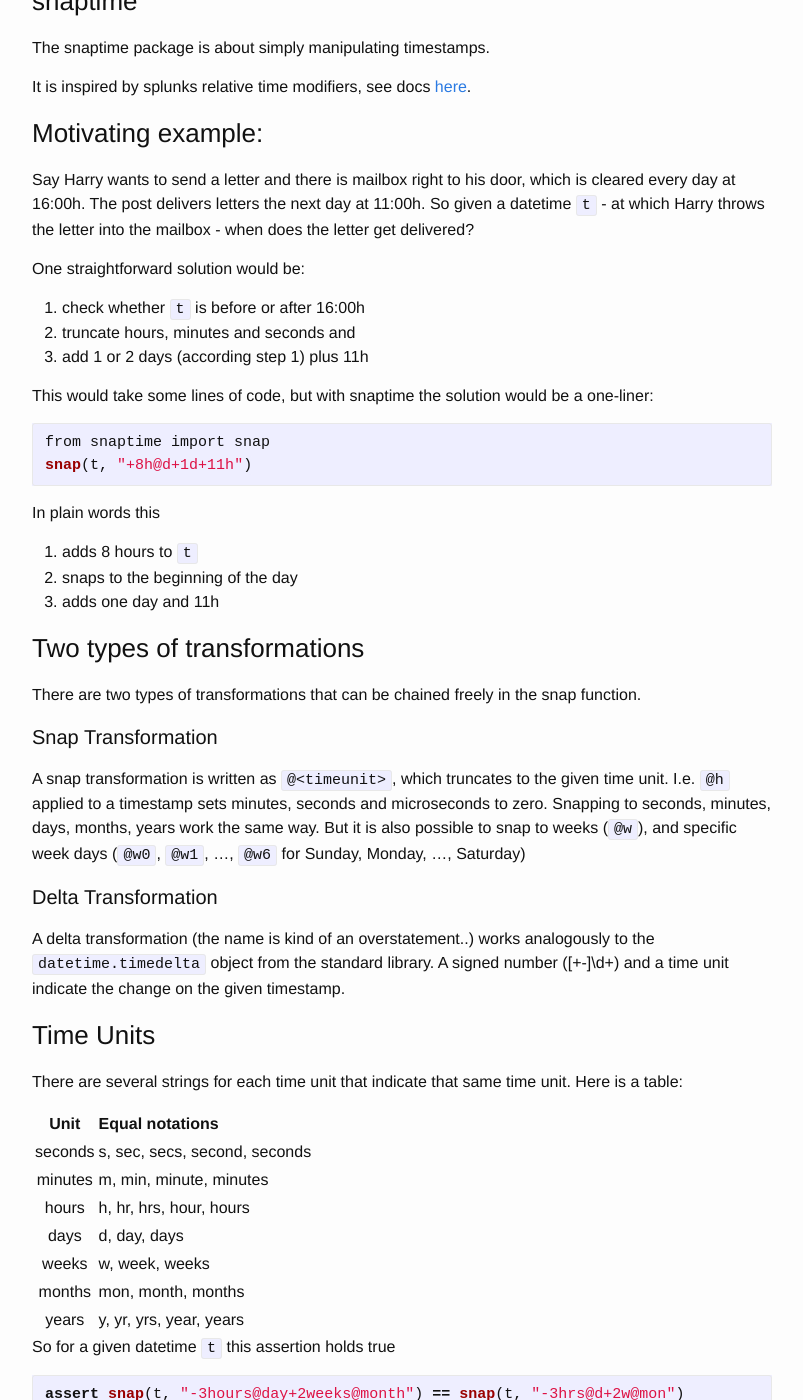
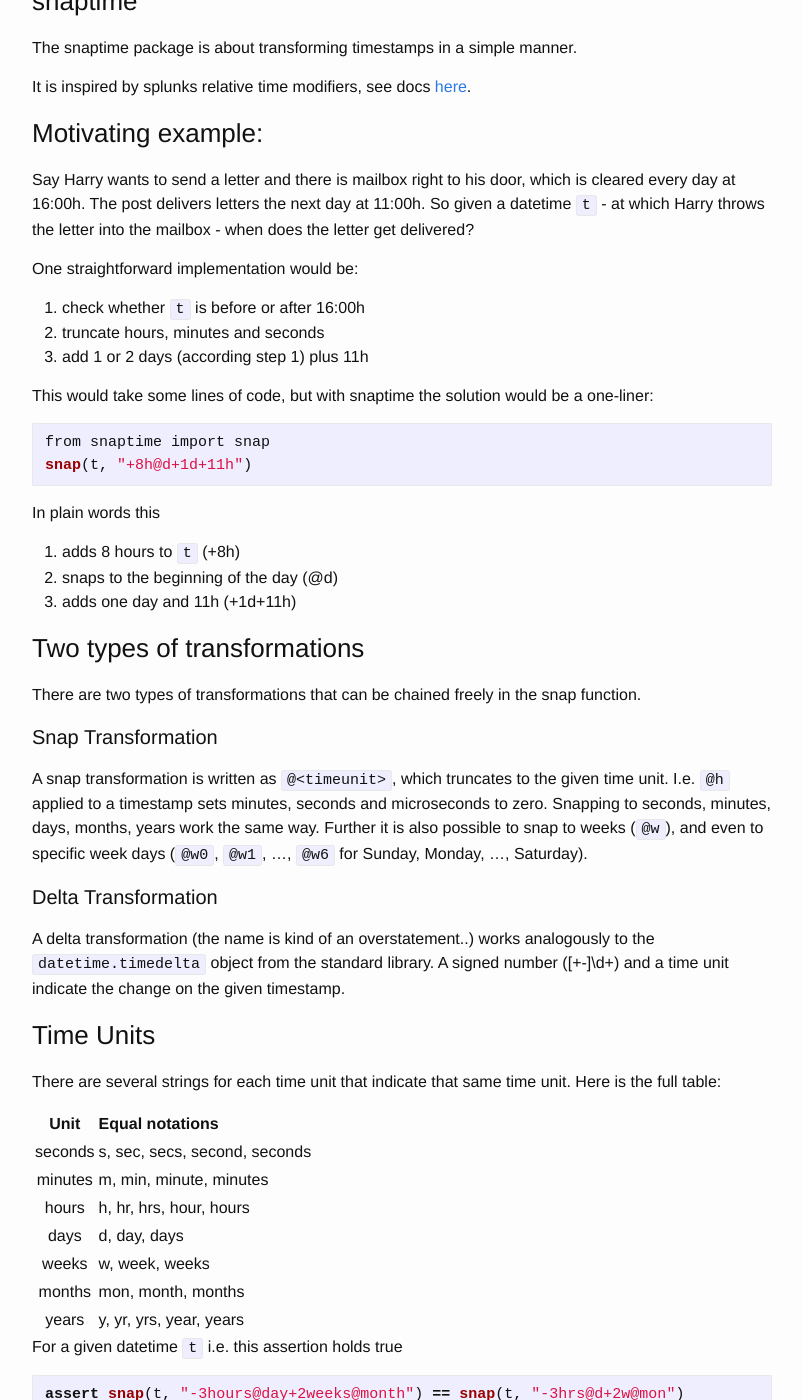
Before and after one commit to zartstrom/zartstrom.github.io, a Jekyll site: the page built from _posts/2016-07-17-snaptime-readme.markdown, in a window 1280 px wide and 1400 px high, scrolled down 218 px. Shown: the whole window, without its empty margins (238-1041 px from the left). Built offline with Jekyll 4.4.1, drawn with Linux system fonts in a browser that asks for light colours; some of the changed text lies outside the part shown.

Commit message:
updated the snaptime readme post

````diff
--- a/_posts/2016-07-17-snaptime-readme.markdown
+++ b/_posts/2016-07-17-snaptime-readme.markdown
@@ -7,17 +7,17 @@
 
 ### snaptime
 
-The snaptime package is about simply manipulating timestamps.
+The snaptime package is about transforming timestamps in a simple manner.
 
 It is inspired by splunks relative time modifiers, see docs [here][splunk-docs].
 
 ### Motivating example:
 Say Harry wants to send a letter and there is mailbox right to his door, which is cleared every day at 16:00h. The post delivers letters the next day at 11:00h. So given a datetime `t` - at which Harry throws the letter into the mailbox - when does the letter get delivered?
 
-One straightforward solution would be:
+One straightforward implementation would be:
 
 1. check whether `t` is before or after 16:00h
-2. truncate hours, minutes and seconds and
+2. truncate hours, minutes and seconds
 3. add 1 or 2 days (according step 1) plus 11h
 
 This would take some lines of code, but with snaptime the solution would be a one-liner:
@@ -29,9 +29,9 @@
 
 In plain words this
 
-1. adds 8 hours to `t`
-2. snaps to the beginning of the day
-3. adds one day and 11h
+1. adds 8 hours to `t` (+8h)
+2. snaps to the beginning of the day (@d)
+3. adds one day and 11h (+1d+11h)
 
 ### Two types of transformations
 
@@ -40,7 +40,7 @@
 #### Snap Transformation
 
 A snap transformation is written as `@<timeunit>`, which truncates to the given time unit. I.e. `@h` applied to a timestamp sets minutes, seconds and microseconds to zero. Snapping to seconds, minutes, days, months, years work the same way.
-But it is also possible to snap to weeks (`@w`), and specific week days (`@w0`, `@w1`, ..., `@w6` for Sunday, Monday, ..., Saturday)
+Further it is also possible to snap to weeks (`@w`), and even to specific week days (`@w0`, `@w1`, ..., `@w6` for Sunday, Monday, ..., Saturday).
 
 #### Delta Transformation
 
@@ -48,7 +48,7 @@
 
 ### Time Units
 
-There are several strings for each time unit that indicate that same time unit. Here is a table:
+There are several strings for each time unit that indicate that same time unit. Here is the full table:
 
 | Unit | Equal notations |
 |:---:|:---|
@@ -60,7 +60,7 @@
 |months| mon, month, months|
 |years| y, yr, yrs, year, years|
 
-So for a given datetime `t` this assertion holds true
+For a given datetime `t` i.e. this assertion holds true
 
 ```python
 assert snap(t, "-3hours@day+2weeks@month") == snap(t, "-3hrs@d+2w@mon")
@@ -78,15 +78,22 @@
 
 >>> snap(dt, "-3d@d")
 datetime(2016, 7, 27, 0, 0)
+
+>>> # some more here
 ```
 
 ### Development
 
-TODOS:
+Running unit test
 
-* consolidate error messages, collect all errors vs. fail fast
-* refactor a bit
-* motivating example: What if Harry inserts the letter at 16:00h into the mailbox? Change example?!
-* add an epsilon to change the snap behaviour?!
+```bash
+git clone https://github.com/zartstrom/snaptime
+cd snaptime
+mkvirtualenv --python=/usr/bin/python2 snaptime
+pip install -r requirements.pip
+py.test
+```
+
+Please feel free to send comments and/or pull requests.
 
 [splunk-docs]: http://docs.splunk.com/Documentation/Splunk/latest/SearchReference/SearchTimeModifiers#How_to_specify_relative_time_modifiers
````
